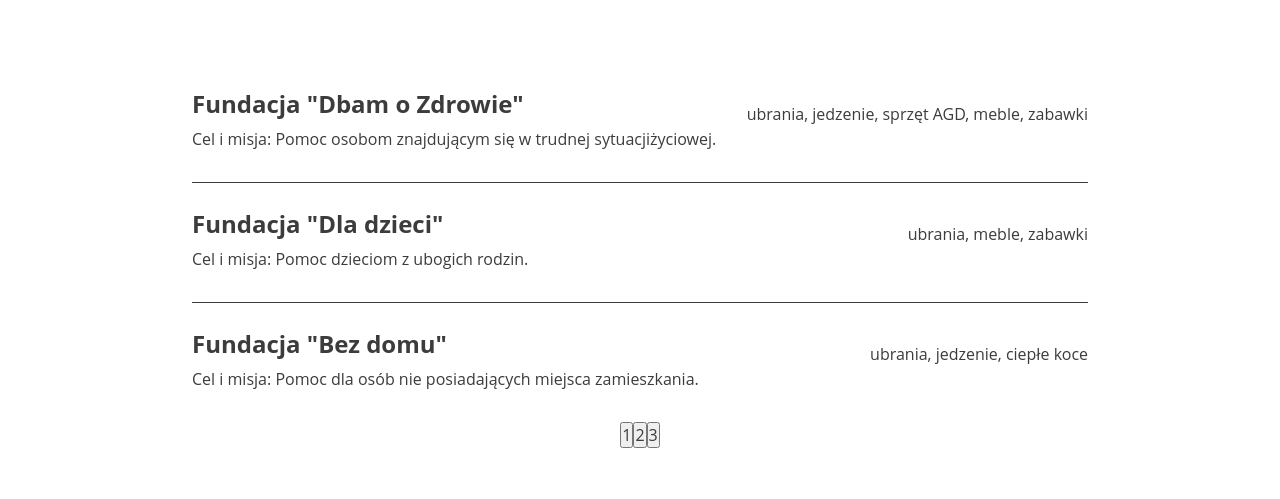
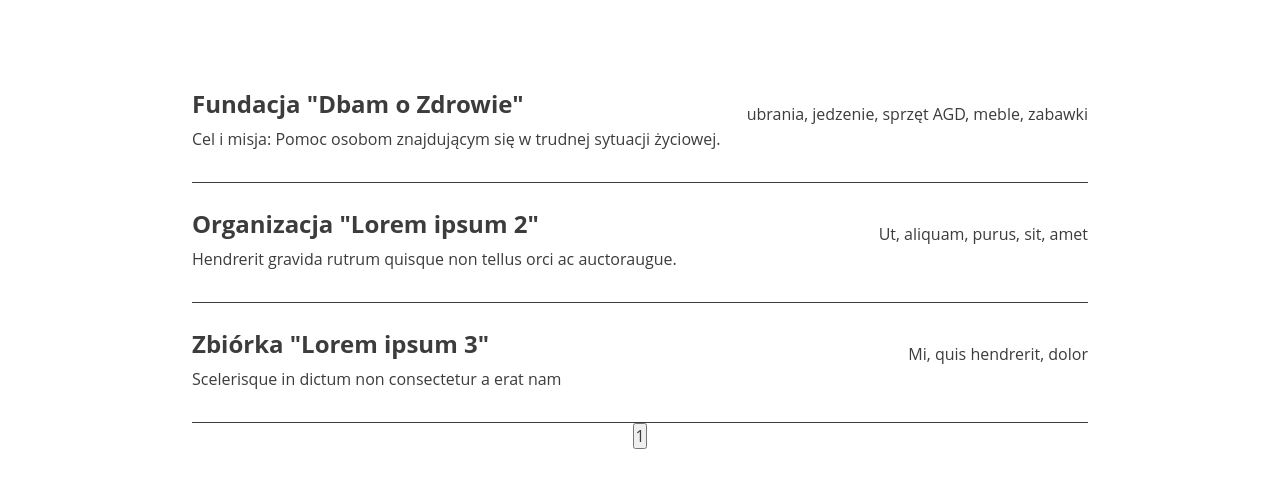
Before and after one commit to eksl/oddam_w_dobre_rece, a React (Create React App) app: page /#/ in a window 1280 px wide. Shown: the part 2886-3385 px from the top of the page. Built offline with nearby package versions, Linux system fonts and the light colour scheme; data requests are answered from the project's data file.

Commit message:
Added json-server

```diff
--- /dev/null
+++ b/db.json
@@ -0,0 +1,112 @@
+{
+  "fundations": [
+    {
+      "name": "Fundacjom",
+      "desc": "W naszej bazie znajdziesz listę zweryfikowanych Fundacji, z którymi współpracujemy. Możesz sprawdzić czym się zajmują, komu pomagają i czego potrzebują.",
+      "items": [
+        {
+          "title": "Fundacja \"Dbam o Zdrowie\"",
+          "description": "Cel i misja: Pomoc osobom znajdującym się w trudnej sytuacji życiowej.",
+          "tags": "ubrania, jedzenie, sprzęt AGD, meble, zabawki"
+        },
+        {
+          "title": "Fundacja \"Dla dzieci\"",
+          "description": "Cel i misja: Pomoc dzieciom z ubogich rodzin.",
+          "tags": "ubrania, meble, zabawki"
+        },
+        {
+          "title": "Fundacja \"Bez domu\"",
+          "description": "Cel i misja: Pomoc dla osób nie posiadających miejsca zamieszkania.",
+          "tags": "ubrania, jedzenie, ciepłe koce"
+        },
+        {
+          "title": "Fundacja \"Sia la la\"",
+          "description": "Cel i misja: Pomoc osobom znajdującym się w trudnej sytuacji życiowej.",
+          "tags": "ubrania, jedzenie, sprzęt AGD, meble, zabawki"
+        },
+        {
+          "title": "Fundacja \"U ha ha\"",
+          "description": "Cel i misja: Pomoc dzieciom z ubogich rodzin.",
+          "tags": "ubrania, meble, zabawki"
+        },
+        {
+          "title": "Fundacja \"Osia osia\"",
+          "description": "Cel i misja: Pomoc dla osób nie posiadających miejsca zamieszkania.",
+          "tags": "ubrania, jedzenie, ciepłe koce"
+        },
+        {
+          "title": "Fundacja \"Hi hi hi\"",
+          "description": "Cel i misja: Pomoc dla osób nie posiadających miejsca zamieszkania.",
+          "tags": "ubrania, jedzenie, ciepłe koce"
+        },
+        {
+          "title": "Fundacja \"He he he\"",
+          "description": "Cel i misja: Pomoc dla osób nie posiadających miejsca zamieszkania.",
+          "tags": "ubrania, jedzenie, ciepłe koce"
+        },
+        {
+          "title": "Fundacja \"Ho ho ho\"",
+          "description": "Cel i misja: Pomoc dla osób nie posiadających miejsca zamieszkania.",
+          "tags": "ubrania, jedzenie, ciepłe koce"
+        }
+      ]
+    },
+    {
+      "name": "Organizacjom",
+      "desc": "Lorem ipsum dolor sit amet, consectetur adipiscing elit, sed do eiusmod tempor incididunt ut labore et dolore magna aliqua. Ut enim ad minim veniam, quis nostrud exercitation.",
+      "items": [
+        {
+          "title": "Organizacja \"Lorem ipsum 1\"",
+          "description": "Quis varius quam quisque id diam vel quam elementum pulvinar.",
+          "tags": "Egestas, sed, tempus"
+        },
+        {
+          "title": "Organizacja \"Lorem ipsum 2\"",
+          "description": "Hendrerit gravida rutrum quisque non tellus orci ac auctoraugue.",
+          "tags": "Ut, aliquam, purus, sit, amet"
+        },
+        {
+          "title": "Organizacja \"Lorem ipsum 3\"",
+          "description": "Scelerisque in dictum non consectetur a erat nam",
+          "tags": "Mi, quis hendrerit, dolor"
+        },
+        {
+          "title": "Organizacja \"Lorem ipsum 4\"",
+          "description": "Scelerisque in dictum non consectetur a erat nam",
+          "tags": "Mi, quis hendrerit, dolor"
+        },
+        {
+          "title": "Organizacja \"Lorem ipsum 5\"",
+          "description": "Quis varius quam quisque id diam vel quam elementum pulvinar.",
+          "tags": "Ut, aliquam, purus, sit, amet"
+        },
+        {
+          "title": "Organizacja \"Lorem ipsum 6\"",
+          "description": "Hendrerit gravida rutrum quisque non tellus orci ac auctoraugue.",
+          "tags": "Egestas, sed, tempus"
+        }
+      ]
+    },
+    {
+      "name": "Zbiórkom",
+      "desc": "Lorem ipsum dolor sit amet, consectetur adipiscing elit, sed do eiusmod tempor incididunt ut labore et dolore magna aliqua. Ut enim ad minim veniam, quis nostrud exercitation.",
+      "items": [
+        {
+          "title": "Zbiórka \"Lorem ipsum 1\"",
+          "description": "Quis varius quam quisque id diam vel quam elementum pulvinar.",
+          "tags": "Egestas, sed, tempus"
+        },
+        {
+          "title": "Zbiórka \"Lorem ipsum 2\"",
+          "description": "Hendrerit gravida rutrum quisque non tellus orci ac auctoraugue.",
+          "tags": "Ut, aliquam, purus, sit, amet"
+        },
+        {
+          "title": "Zbiórka \"Lorem ipsum 3\"",
+          "description": "Scelerisque in dictum non consectetur a erat nam",
+          "tags": "Mi, quis hendrerit, dolor"
+        }
+      ]
+    }
+  ]
+}
--- a/src/components/Home/HomeWhoHelp.js
+++ b/src/components/Home/HomeWhoHelp.js
@@ -1,28 +1,158 @@
 import React, { Component } from "react";
-import { NavLink } from "react-router-dom";
 
 class HomeWhoHelp extends Component {
+  state = {
+    // items: [
+    //   {
+    //     title: 'Fundacja "Dbam o Zdrowie"',
+    //     description:
+    //       "Cel i misja: Pomoc osobom znajdującym się w trudnej sytuacji życiowej.",
+    //     tags: "ubrania, jedzenie, sprzęt AGD, meble, zabawki"
+    //   },
+    //   {
+    //     title: 'Fundacja "Dla dzieci"',
+    //     description: "Cel i misja: Pomoc dzieciom z ubogich rodzin.",
+    //     tags: "ubrania, meble, zabawki"
+    //   },
+    //   {
+    //     title: 'Fundacja "Bez domu"',
+    //     description:
+    //       "Cel i misja: Pomoc dla osób nie posiadających miejsca zamieszkania.",
+    //     tags: "ubrania, jedzenie, ciepłe koce"
+    //   },
+    //   {
+    //     title: 'Fundacja "Sia la la"',
+    //     description:
+    //       "Cel i misja: Pomoc osobom znajdującym się w trudnej sytuacji życiowej.",
+    //     tags: "ubrania, jedzenie, sprzęt AGD, meble, zabawki"
+    //   },
+    //   {
+    //     title: 'Fundacja "U haha"',
+    //     description: "Cel i misja: Pomoc dzieciom z ubogich rodzin.",
+    //     tags: "ubrania, meble, zabawki"
+    //   },
+    //   {
+    //     title: 'Fundacja "Osia osia"',
+    //     description:
+    //       "Cel i misja: Pomoc dla osób nie posiadających miejsca zamieszkania.",
+    //     tags: "ubrania, jedzenie, ciepłe koce"
+    //   },
+    //   {
+    //     title: 'Fundacja "Hi hi hi"',
+    //     description:
+    //       "Cel i misja: Pomoc dla osób nie posiadających miejsca zamieszkania.",
+    //     tags: "ubrania, jedzenie, ciepłe koce"
+    //   },
+    //   {
+    //     title: 'Fundacja "He he he"',
+    //     description:
+    //       "Cel i misja: Pomoc dla osób nie posiadających miejsca zamieszkania.",
+    //     tags: "ubrania, jedzenie, ciepłe koce"
+    //   },
+    //   {
+    //     title: 'Fundacja "Ho ho ho"',
+    //     description:
+    //       "Cel i misja: Pomoc dla osób nie posiadających miejsca zamieszkania.",
+    //     tags: "ubrania, jedzenie, ciepłe koce"
+    //   }
+    // ],
+    items: [],
+    currentPage: 1,
+    itemsPerPage: 3,
+    category: 1
+  };
+
+  componentDidMount() {
+    const url = "http://localhost:4000/fundations";
+    fetch(url)
+      .then(response => response.json())
+      .then(items => this.setState({ items }));
+  }
+
+  handleCategoryChange = event => {
+    this.setState({ category: Number(event.target.dataset.category) });
+  };
+
+  handleClick = event => {
+    this.setState({
+      currentPage: Number(event.target.id)
+    });
+  };
+
   render() {
+    // const url = "http://localhost:4000";
+    // $.ajax({
+    //   method: "GET",
+    //   url: url + "/db",
+    //   dataType: "json"
+    // }).done(function(response) {
+    //   console.log(response);
+    // });
+
+    const { items, currentPage, itemsPerPage } = this.state;
+
+    // Logic for displaying current items
+    const indexOfLastItem = currentPage * itemsPerPage;
+    const indexOfFirstItem = indexOfLastItem - itemsPerPage;
+    const currentItems = items.slice(indexOfFirstItem, indexOfLastItem);
+
+    const renderItems = currentItems.map((item, index) => {
+      return (
+        <div className="item" key={index}>
+          <div className="wrapper">
+            <h4 className="item__header">{item.items[index].title}</h4>
+            <p className="item__description">{item.items[index].description}</p>
+          </div>
+          <p className="item__tags">{item.items[index].tags}</p>
+        </div>
+      );
+    });
+
+    // Logic for displaying page numbers
+    const pageNumbers = [];
+    for (let i = 1; i <= Math.ceil(items.length / itemsPerPage); i++) {
+      pageNumbers.push(i);
+    }
+
+    const renderPageNumbers = pageNumbers.map(number => {
+      return (
+        <button
+          className="pagination"
+          key={number}
+          id={number}
+          onClick={this.handleClick}
+        >
+          {number}
+        </button>
+      );
+    });
+
     return (
       <div className="home-who-help" id="organizations">
         <div className="head">
           <h2 className="head__header">Komu pomagamy?</h2>
           <div className="decoration"></div>
           <ul className="head__organizations">
-            <li className="head__organization">
-              <NavLink className="navlink" to="/logowanie">
-                Fundacjom
-              </NavLink>
+            <li
+              className="head__organization"
+              data-category="0"
+              onClick={this.handleCategoryChange}
+            >
+              Fundacjom
             </li>
-            <li className="head__organization">
-              <NavLink className="navlink" to="/logowanie">
-                Organizacjom pozarządowym
-              </NavLink>
+            <li
+              className="head__organization"
+              data-category="1"
+              onClick={this.handleCategoryChange}
+            >
+              Organizacjom pozarządowym
             </li>
-            <li className="head__organization">
-              <NavLink className="navlink" to="/logowanie">
-                Lokalnym zbiórkom
-              </NavLink>
+            <li
+              className="head__organization"
+              data-category="2"
+              onClick={this.handleCategoryChange}
+            >
+              Lokalnym zbiórkom
             </li>
           </ul>
 
@@ -33,45 +163,8 @@ class HomeWhoHelp extends Component {
           </p>
         </div>
 
-        <div className="item">
-          <div className="wrapper">
-            <h4 className="item__header">Fundacja "Dbam o Zdrowie"</h4>
-            <p className="item__description">
-              Cel i misja: Pomoc osobom znajdującym się w trudnej
-              sytuacjiżyciowej.
-            </p>
-          </div>
-
-          <p className="item__tags">
-            ubrania, jedzenie, sprzęt AGD, meble, zabawki
-          </p>
-        </div>
-        <div className="item">
-          <div className="wrapper">
-            <h4 className="item__header">Fundacja "Dla dzieci"</h4>
-            <p className="item__description">
-              Cel i misja: Pomoc dzieciom z ubogich rodzin.
-            </p>
-          </div>
-
-          <p className="item__tags">ubrania, meble, zabawki</p>
-        </div>
-        <div className="item item--no-border">
-          <div className="wrapper">
-            <h4 className="item__header">Fundacja "Bez domu"</h4>
-            <p className="item__description">
-              Cel i misja: Pomoc dla osób nie posiadających miejsca
-              zamieszkania.
-            </p>
-          </div>
-
-          <p className="item__tags">ubrania, jedzenie, ciepłe koce</p>
-        </div>
-        <div className="pagination">
-          <button className="pagination">1</button>
-          <button className="pagination">2</button>
-          <button className="pagination">3</button>
-        </div>
+        {renderItems}
+        <div className="pagination">{renderPageNumbers}</div>
       </div>
     );
   }
--- a/src/scss/components/HomeWhoHelp.scss
+++ b/src/scss/components/HomeWhoHelp.scss
@@ -25,6 +25,7 @@
       display: flex;
 
       .head__organization {
+        cursor: pointer;
         font-size: 2rem;
         margin: 1rem 2rem;
         padding: 0.25rem 3rem;
```
